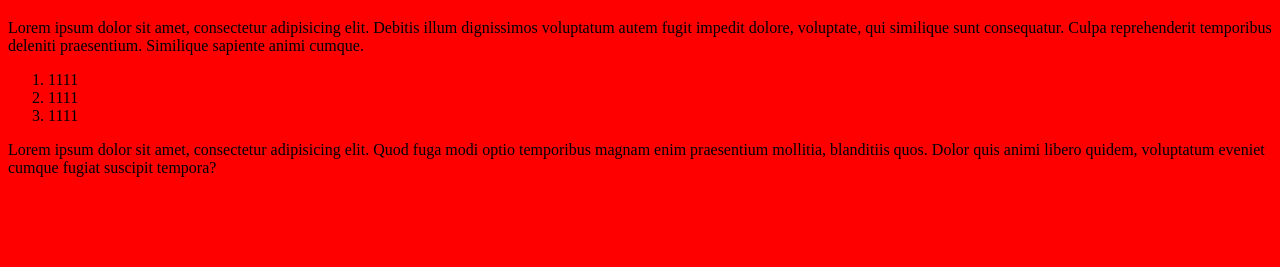
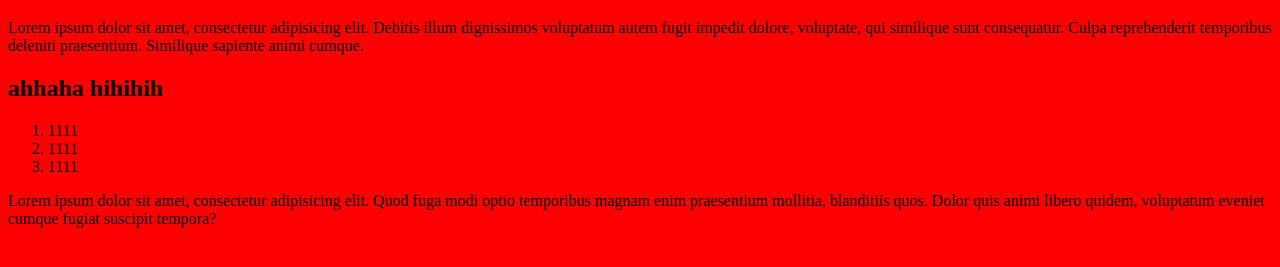
Before and after one commit to vetaluga/newpage, a plain HTML site: page index.html in a window 1280 px wide. Shown: the part 61-328 px from the top of the page. Drawn offline with Linux system fonts and the light colour scheme.

Commit message:
add h2 title

```diff
--- a/index.html
+++ b/index.html
@@ -10,6 +10,7 @@
 <body>
     <h1>Hello git</h1>
     <p>Lorem ipsum dolor sit amet, consectetur adipisicing elit. Debitis illum dignissimos voluptatum autem fugit impedit dolore, voluptate, qui similique sunt consequatur. Culpa reprehenderit temporibus deleniti praesentium. Similique sapiente animi cumque.</p>
+    <h2>ahhaha hihihih</h2>
     <ol>
         <li>1111</li>
         <li>1111</li>
```
